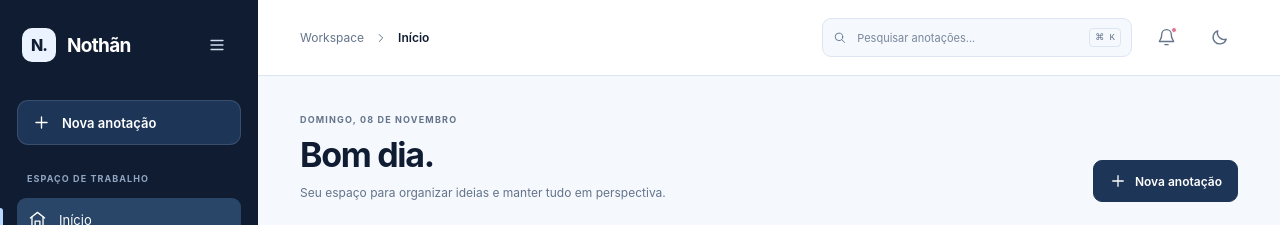
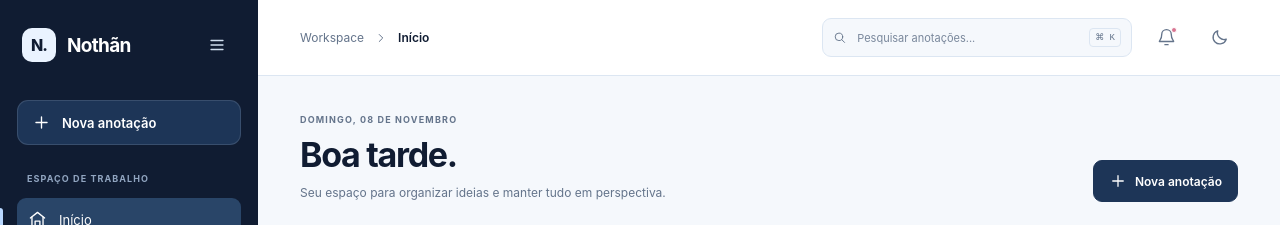
Before and after one commit to nvini16/Meu-bloco-de-notas-, a React (Vite) app: page / in a window 1280 px wide. Shown: the top 225 px of the page. Built offline with nearby package versions, Linux system fonts and the light colour scheme.

Commit message:
Make dashboard greeting and date dynamic

```diff
--- a/src/App.jsx
+++ b/src/App.jsx
@@ -98,7 +98,9 @@ function App() {
     return notes;
   }, [activeSection, search]);
 
-  const pageTitle = navItems.find((item) => item.id === activeSection)?.label || 'Início';
+  const pageTitle = navItems.find((item) => item.id === activeSection)?.label || (activeSection === 'configuracoes' ? 'Configurações' : 'Início');
+  const todayLabel = new Intl.DateTimeFormat('pt-BR', { weekday: 'long', day: '2-digit', month: 'long' }).format(new Date()).toLocaleUpperCase('pt-BR');
+  const greeting = new Date().getHours() < 12 ? 'Bom dia.' : new Date().getHours() < 18 ? 'Boa tarde.' : 'Boa noite.';
 
   function openNewNote() {
     setSelectedNote(null);
@@ -233,8 +235,8 @@ function App() {
             <>
               <section className="welcome-heading">
                 <div>
-                  <p className="eyebrow">DOMINGO, 08 DE NOVEMBRO</p>
-                  <h1>{activeSection === 'inicio' ? 'Bom dia.' : pageTitle}</h1>
+                  <p className="eyebrow">{todayLabel}</p>
+                  <h1>{activeSection === 'inicio' ? greeting : pageTitle}</h1>
                   <p>{activeSection === 'inicio' ? 'Seu espaço para organizar ideias e manter tudo em perspectiva.' : activeSection === 'favoritos' ? 'Suas anotações marcadas para encontrar rapidamente.' : activeSection === 'categorias' ? 'Explore suas anotações por assunto.' : activeSection === 'lixeira' ? 'Anotações removidas ficarão disponíveis aqui.' : 'Encontre e organize suas anotações.'}</p>
                 </div>
                 <button className="primary-button heading-create" onClick={openNewNote}><Icon name="plus" size={18} />Nova anotação</button>
```
